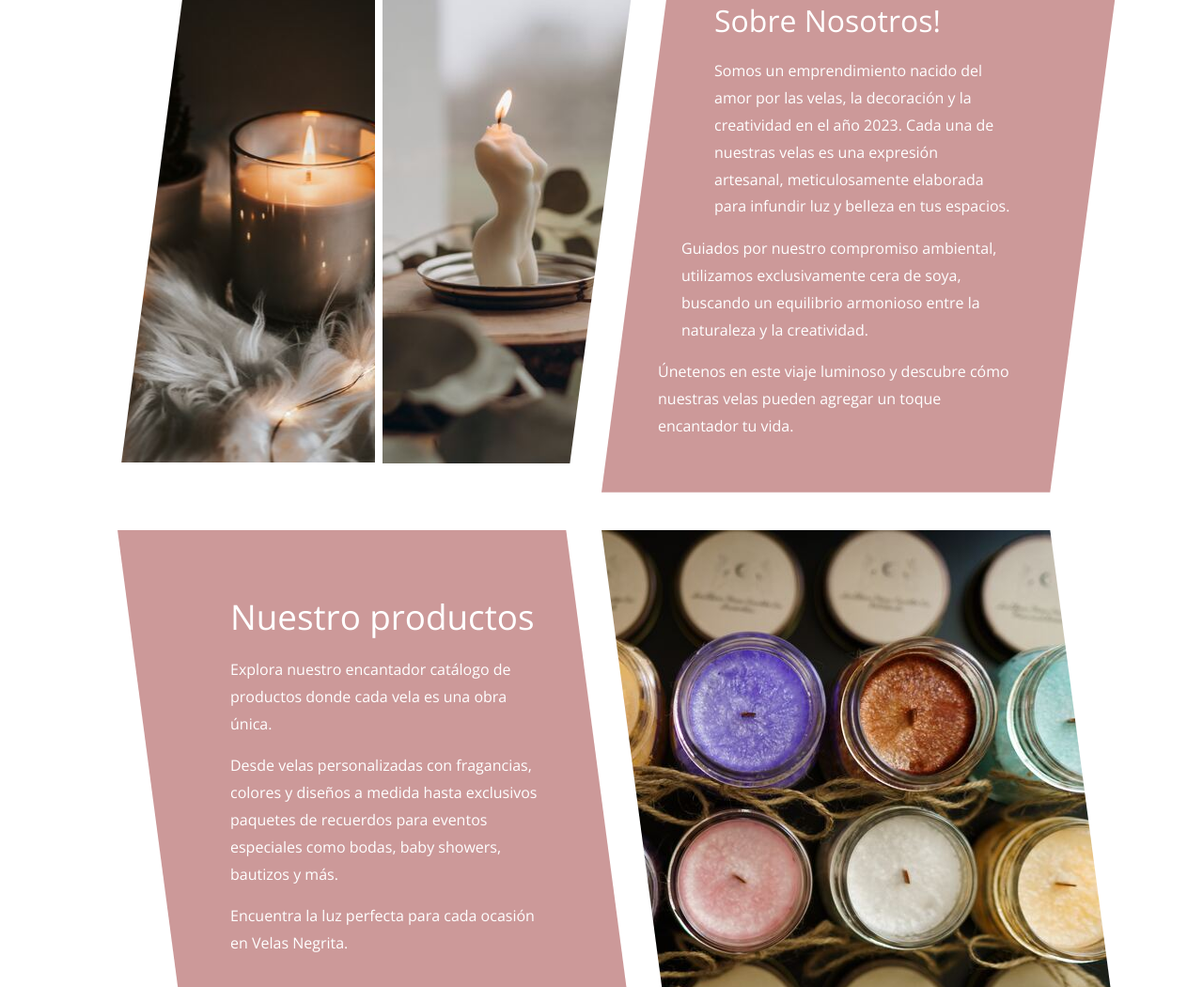
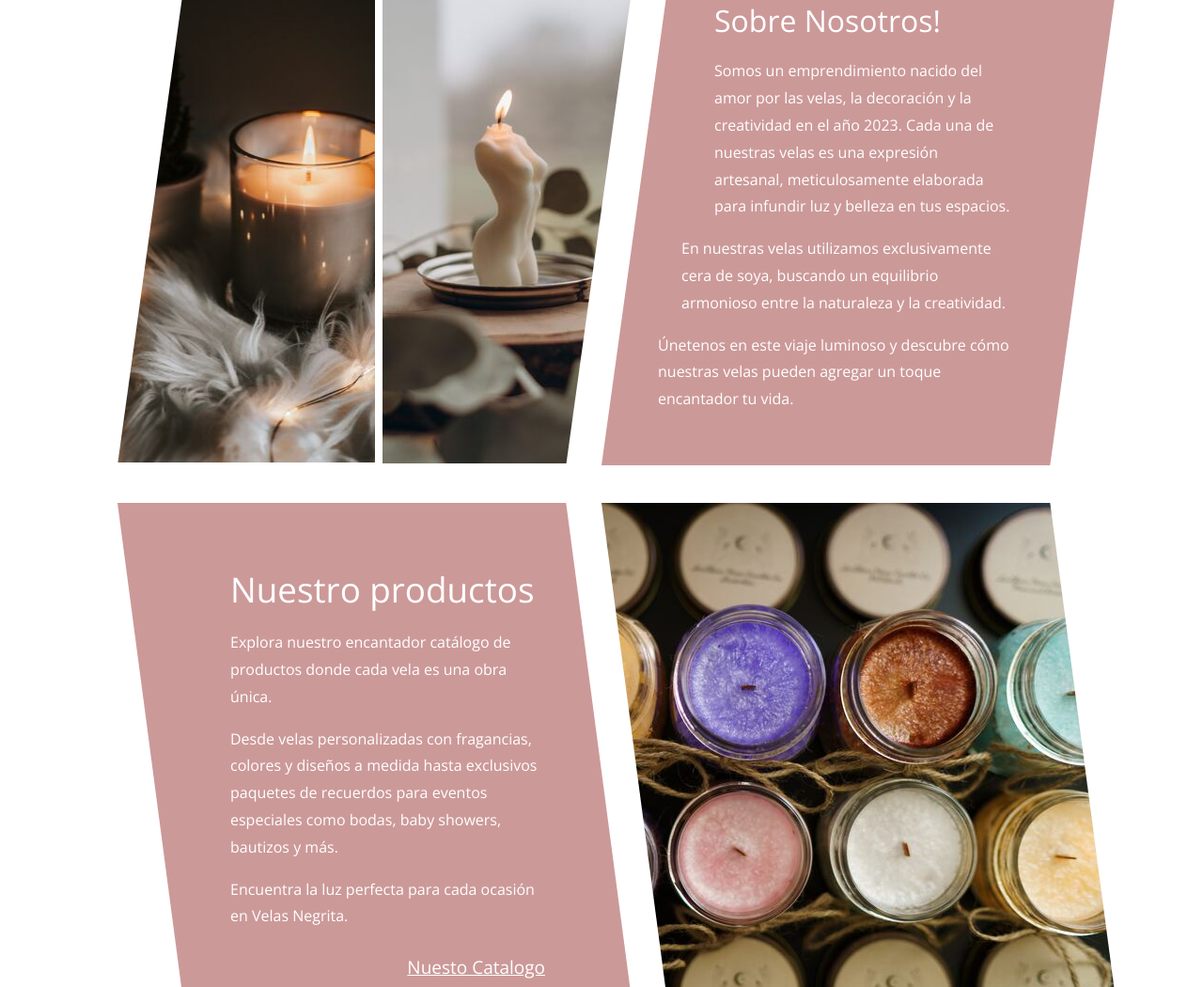
Before and after one commit to vmjaramillo1/candle_page, a plain HTML site: page index.html in a window 1280 px wide. Shown: the part 804-1854 px from the top of the page at 94% size. Drawn offline with nearby package versions, Linux system fonts and the light colour scheme.

Commit message:
Fix en texto

```diff
--- a/index.html
+++ b/index.html
@@ -5,7 +5,7 @@
   <meta charset="utf-8">
   <meta name="viewport" content="width=device-width, initial-scale=1">
 
-  <title>Beauty HTML5 Template</title>
+  <title>Velas Negrita</title>
 <!--
 
 Beauty Template
@@ -81,7 +81,7 @@ http://www.templatemo.com/tm-519-beauty
               Somos un emprendimiento nacido del amor por las velas, la decoración y la creatividad en el año 2023. Cada una de nuestras velas es una expresión artesanal, meticulosamente elaborada para infundir luz y belleza en tus espacios.
             </p>
             <p class="tm-p-ml">
-              Guiados por nuestro compromiso ambiental, utilizamos exclusivamente cera de soya, buscando un equilibrio armonioso entre la naturaleza y la creatividad.
+              En nuestras velas utilizamos exclusivamente cera de soya, buscando un equilibrio armonioso entre la naturaleza y la creatividad.
             </p>
             <p class="tm-p-xl">
               Únetenos en este viaje luminoso y descubre cómo nuestras velas pueden agregar un toque encantador tu vida.
```
